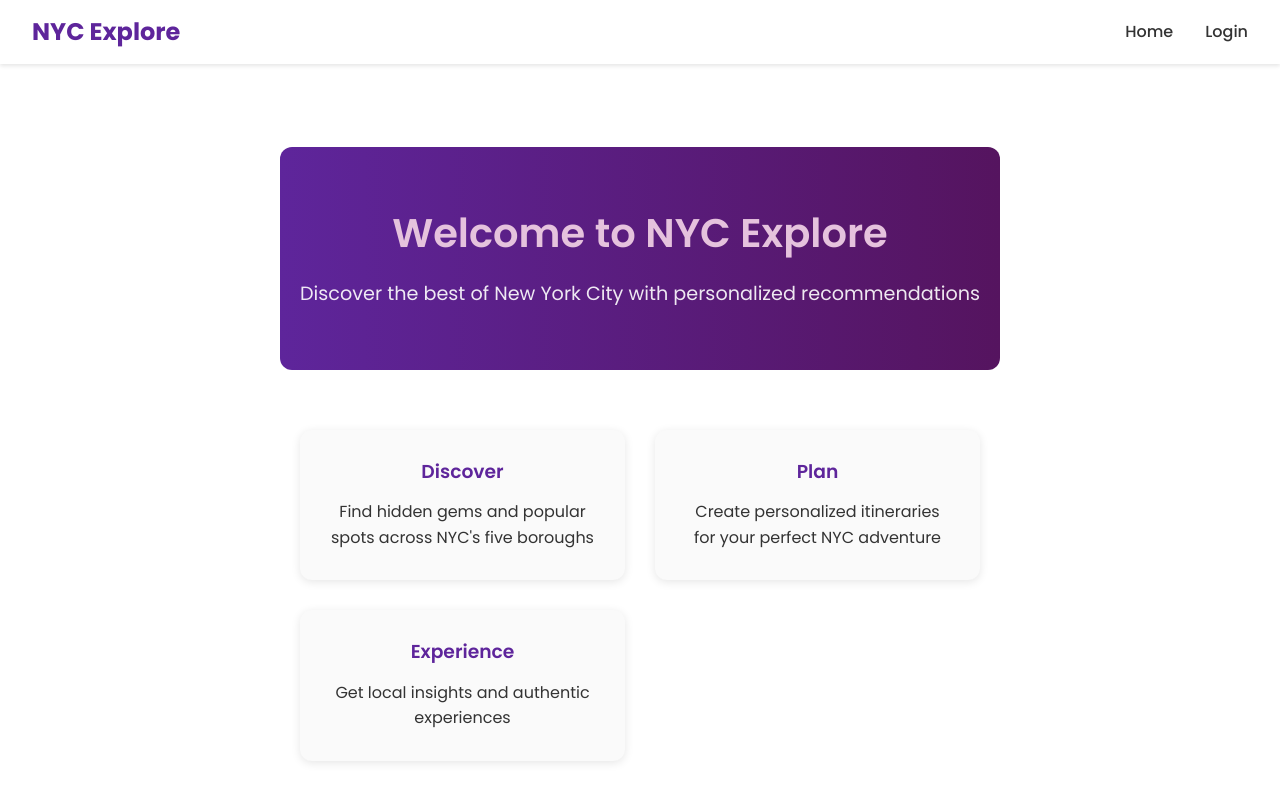
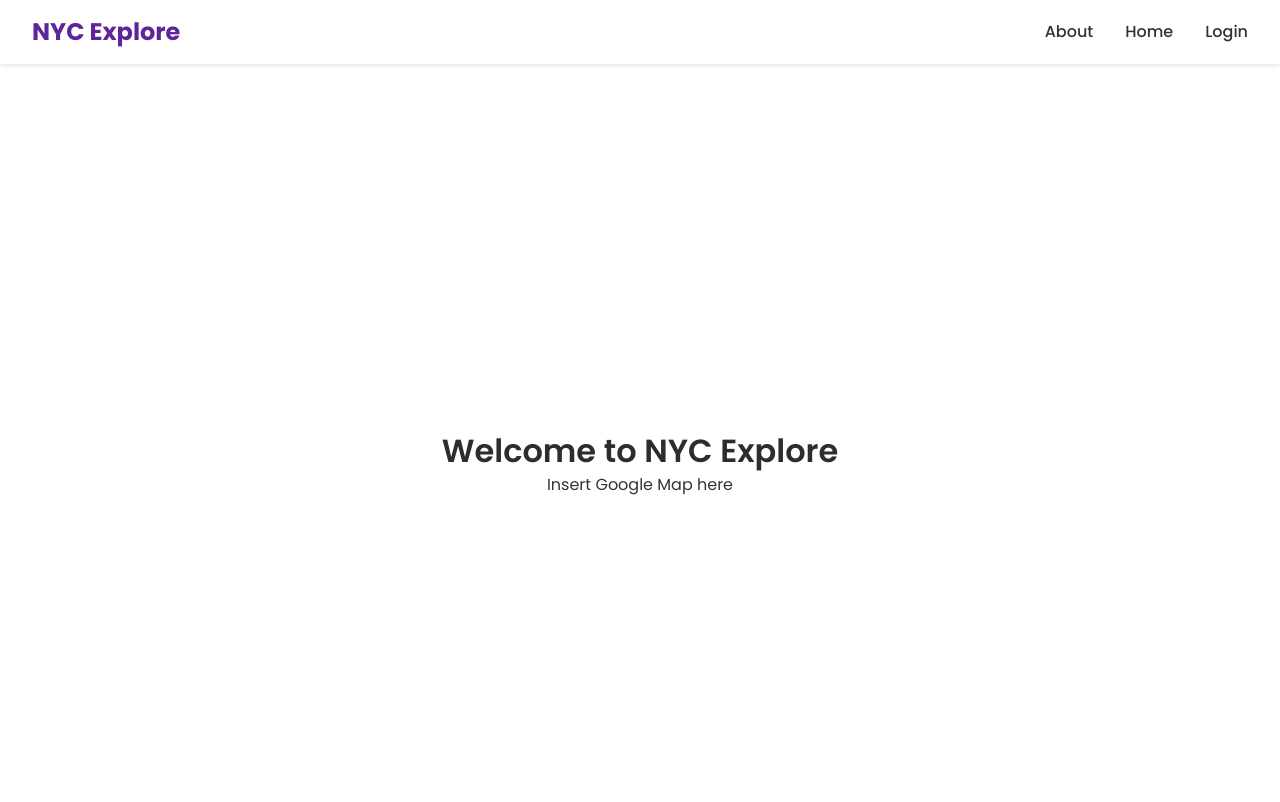
Before and after one commit to saanavig/NYC-Explore, a React (Vite) app in the folder frontend/: page / in a window 1280 px wide. Shown: the top 802 px of the page. Built offline with nearby package versions, Linux system fonts and the light colour scheme.

Commit message:
frontend home & about page

```diff
--- /dev/null
+++ b/frontend/src/about.jsx
@@ -0,0 +1,30 @@
+import './about.css';
+
+import React from 'react';
+
+const About = () => {
+    return (
+        <div className="home-container">
+            <div className="hero-section">
+                <h1>Welcome to NYC Explore</h1>
+                <p>Discover the best of New York City with personalized recommendations</p>
+            </div>
+            <div className="features-section">
+                <div className="feature">
+                    <h3>Discover</h3>
+                    <p>Find hidden gems and popular spots across NYC's five boroughs</p>
+                </div>
+                <div className="feature">
+                    <h3>Plan</h3>
+                    <p>Create personalized itineraries for your perfect NYC adventure</p>
+                </div>
+                <div className="feature">
+                    <h3>Experience</h3>
+                    <p>Get local insights and authentic experiences</p>
+                </div>
+            </div>
+        </div>
+    );
+};
+
+export default About;
--- a/frontend/src/app.jsx
+++ b/frontend/src/app.jsx
@@ -1,5 +1,6 @@
 import { Route, BrowserRouter as Router, Routes } from "react-router-dom";
 
+import About from "./about";
 import Home from "./home";
 import Login from "./login";
 import Navbar from "./components/Navbar";
@@ -11,6 +12,7 @@ function App() {
             <Navbar />
             <Routes>
                 <Route path="/" element={<Home />} />
+                <Route path="/about" element={<About />} />
                 <Route path="/login" element={<Login />} />
                 <Route path="/signup" element={<Signup />} />
             </Routes>
--- a/frontend/src/components/Navbar.jsx
+++ b/frontend/src/components/Navbar.jsx
@@ -10,6 +10,7 @@ const Navbar = () => {
                 <Link to="/">NYC Explore</Link>
             </div>
             <div className="nav-links">
+                <Link to="/about" className="nav-link">About</Link>
                 <Link to="/" className="nav-link">Home</Link>
                 <Link to="/login" className="nav-link">Login</Link>
             </div>
--- a/frontend/src/home.jsx
+++ b/frontend/src/home.jsx
@@ -1,29 +1,10 @@
-import './home.css';
-
-import { Link } from 'react-router-dom';
 import React from 'react';
 
 const Home = () => {
     return (
-        <div className="home-container">
-            <div className="hero-section">
-                <h1>Welcome to NYC Explore</h1>
-                <p>Discover the best of New York City with personalized recommendations</p>
-            </div>
-            <div className="features-section">
-                <div className="feature">
-                    <h3>Discover</h3>
-                    <p>Find hidden gems and popular spots across NYC's five boroughs</p>
-                </div>
-                <div className="feature">
-                    <h3>Plan</h3>
-                    <p>Create personalized itineraries for your perfect NYC adventure</p>
-                </div>
-                <div className="feature">
-                    <h3>Experience</h3>
-                    <p>Get local insights and authentic experiences</p>
-                </div>
-            </div>
+        <div className="container">
+            <h1>Welcome to NYC Explore</h1>
+            <p>Insert Google Map here</p>
         </div>
     );
 };
```
Also changed, not shown: frontend/src/about.css (renamed from frontend/src/home.css).
